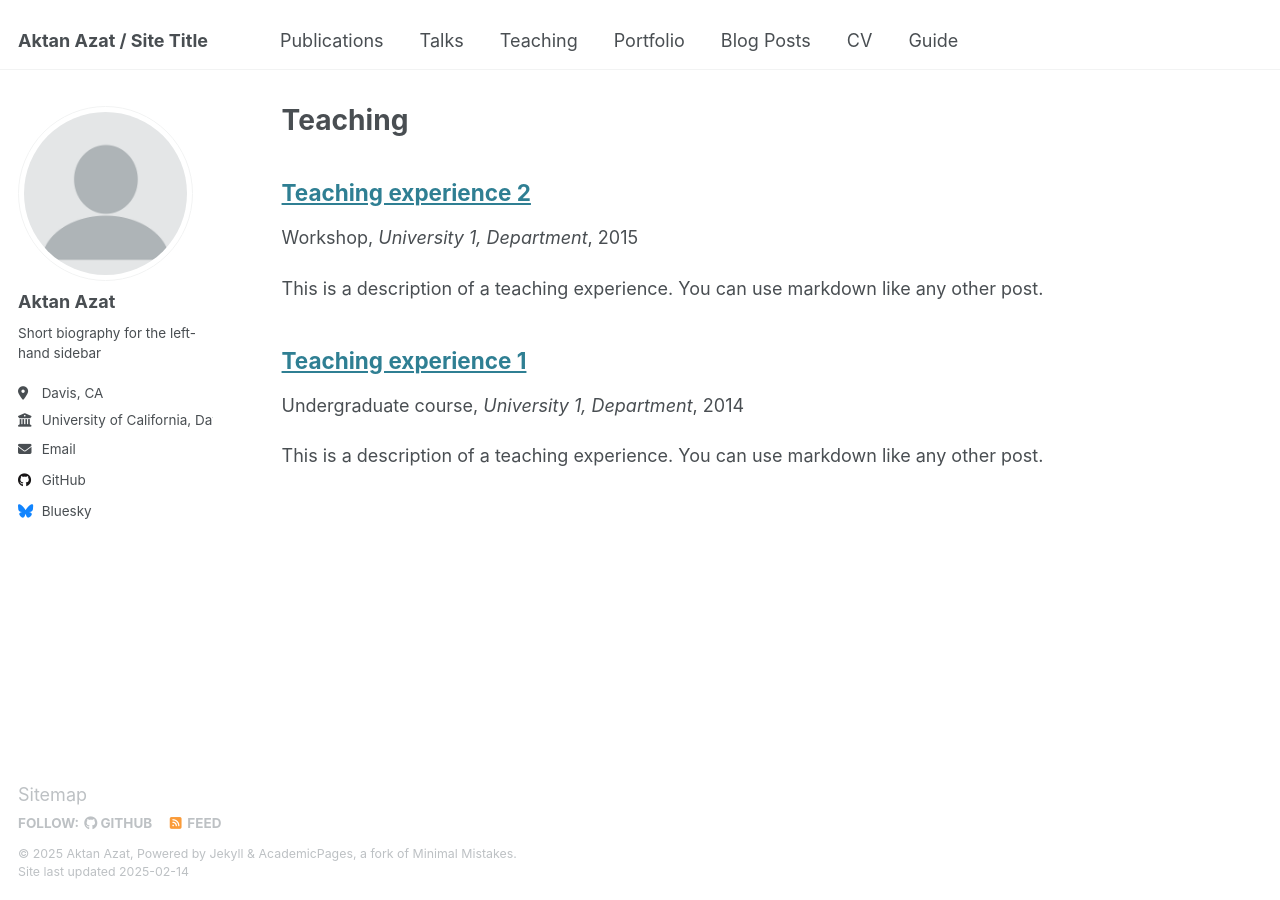
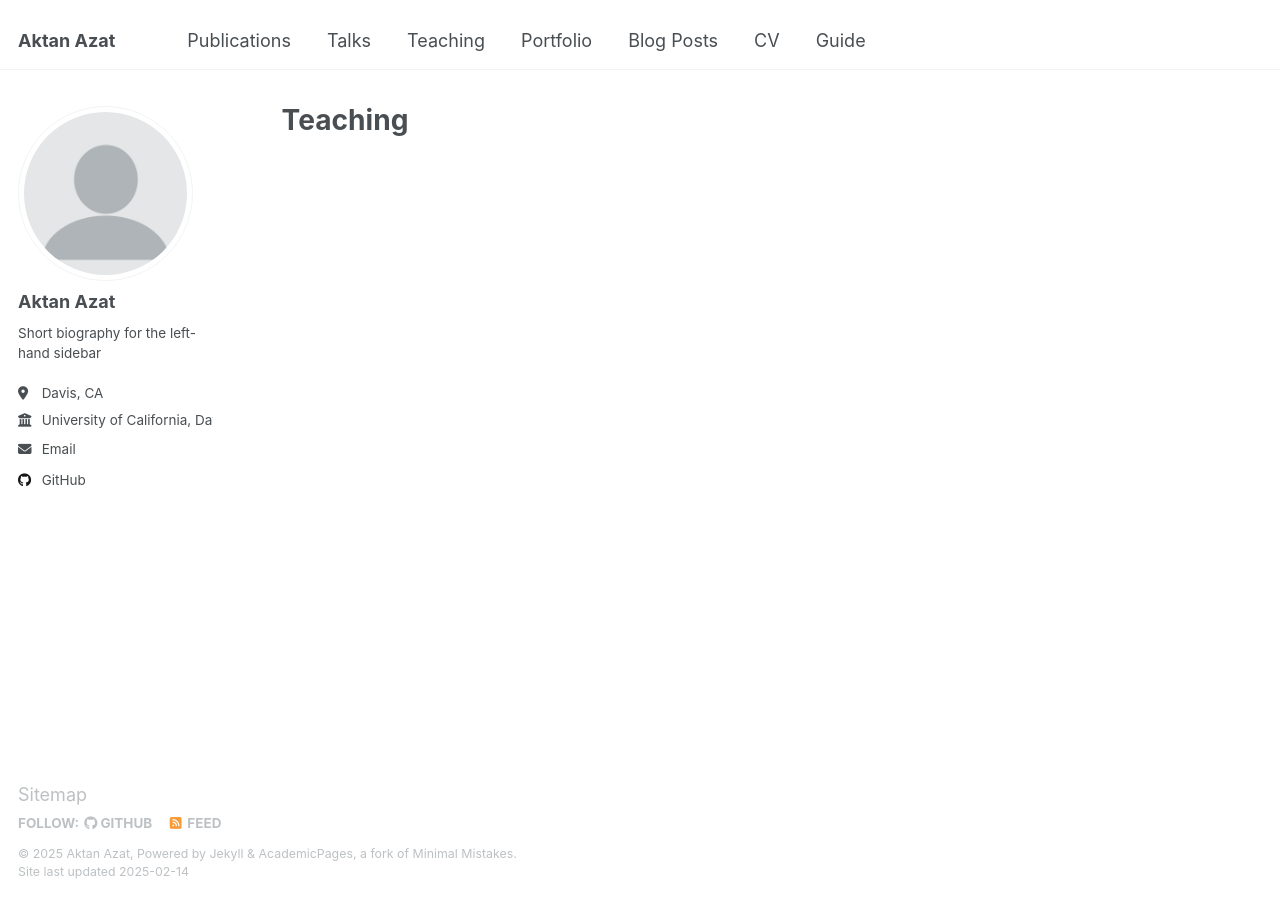
Before and after one commit to aktanazat/aktanazat.github.io, a Jekyll site: the page built from _pages/teaching.html, in a window 1280 px wide. Built offline with Jekyll 4.4.1, drawn with Linux system fonts in a browser that asks for light colours.

Commit message:
testing with  _coursework

```diff
--- a/_config.yml
+++ b/_config.yml
@@ -9,7 +9,7 @@
 # Basic Site Settings
 locale                   : "en-US"
 site_theme               : "default"
-title                    : "Aktan Azat / Site Title"
+title                    : "Aktan Azat"
 title_separator          : "-"
 name                     : &name "Aktan Azat"
 description              : &description "personal description"
@@ -49,8 +49,8 @@
   stackoverflow    : # User number or user number and name (i.e., use "1" or "1/jeff-atwood")
 
   # Social media
-  bluesky          : "bsky.app" # Replace this with you Bluesky username
-  facebook         : # Username
+  # bluesky          : "bsky.app" # Replace this with you Bluesky username
+  # facebook         : # Username
   flickr           : # Username
   foursquare       : # Username
   goodreads        : # Username
--- a/_teaching/2014-spring-teaching-1.md
+++ /dev/null
@@ -1,20 +0,0 @@
----
-title: "Teaching experience 1"
-collection: teaching
-type: "Undergraduate course"
-permalink: /teaching/2014-spring-teaching-1
-venue: "University 1, Department"
-date: 2014-01-01
-location: "City, Country"
----
-
-This is a description of a teaching experience. You can use markdown like any other post.
-
-Heading 1
-======
-
-Heading 2
-======
-
-Heading 3
-======
--- a/_teaching/2015-spring-teaching-2.md
+++ /dev/null
@@ -1,20 +0,0 @@
----
-title: "Teaching experience 2"
-collection: teaching
-type: "Workshop"
-permalink: /teaching/2015-spring-teaching-1
-venue: "University 1, Department"
-date: 2015-01-01
-location: "City, Country"
----
-
-This is a description of a teaching experience. You can use markdown like any other post.
-
-Heading 1
-======
-
-Heading 2
-======
-
-Heading 3
-======
```
Also changed, not shown: _coursework/2014-spring-teaching-1.md (added, +20 -0 lines).
